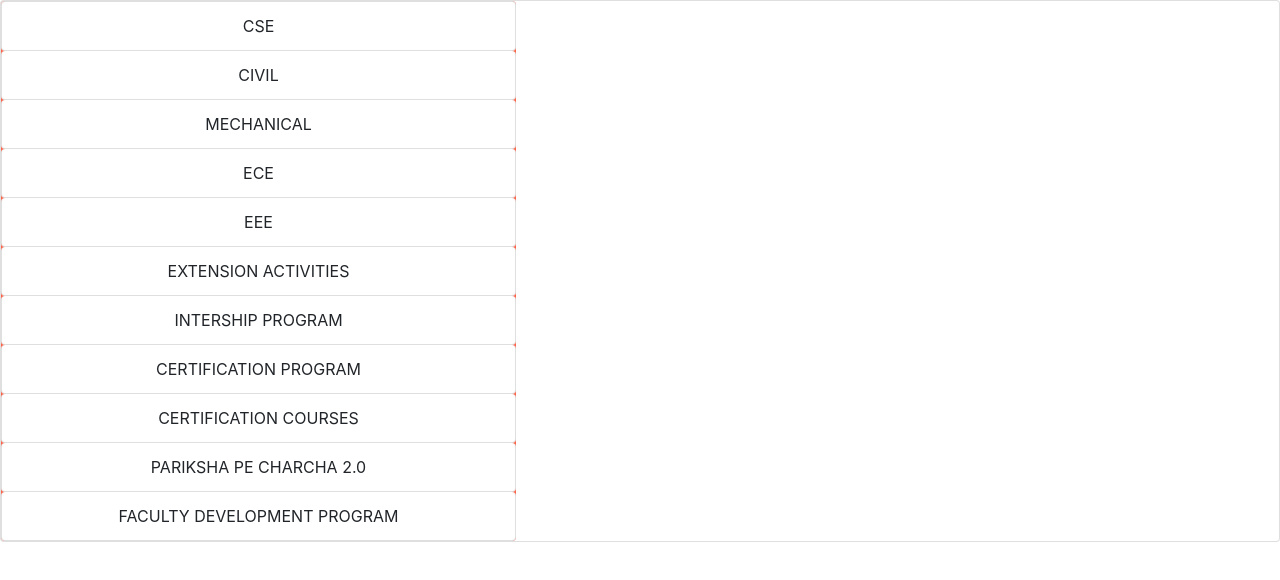
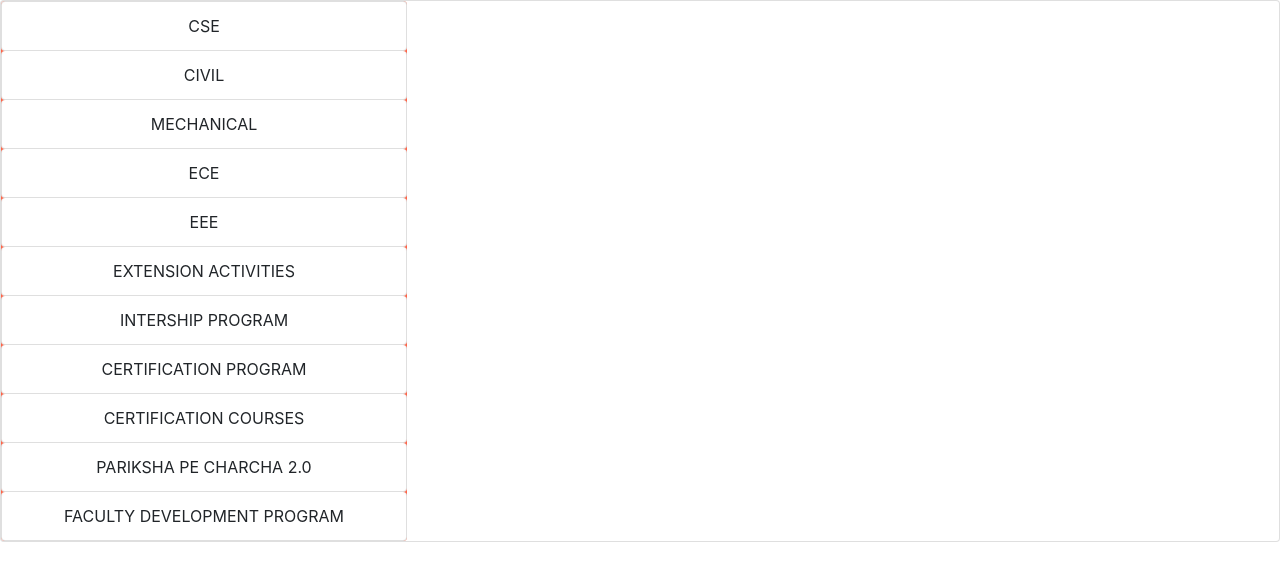
Before and after one commit to Kaleemullah-Khan/shahalam-app, a React (Create React App) app: page / in a window 1280 px wide. Shown: the top 580 px of the page. Built offline with nearby package versions, Linux system fonts and the light colour scheme.

Commit message:
practice testing

```diff
--- a/src/Component/BodySection/LandingPage.jsx
+++ b/src/Component/BodySection/LandingPage.jsx
@@ -7,7 +7,7 @@ const LandingPage = () => {
         <div>
             <Card>
            <Row>
-               <Col md={5}>
+               <Col md={4}>
                <Menus />
                </Col>
            </Row>
```
